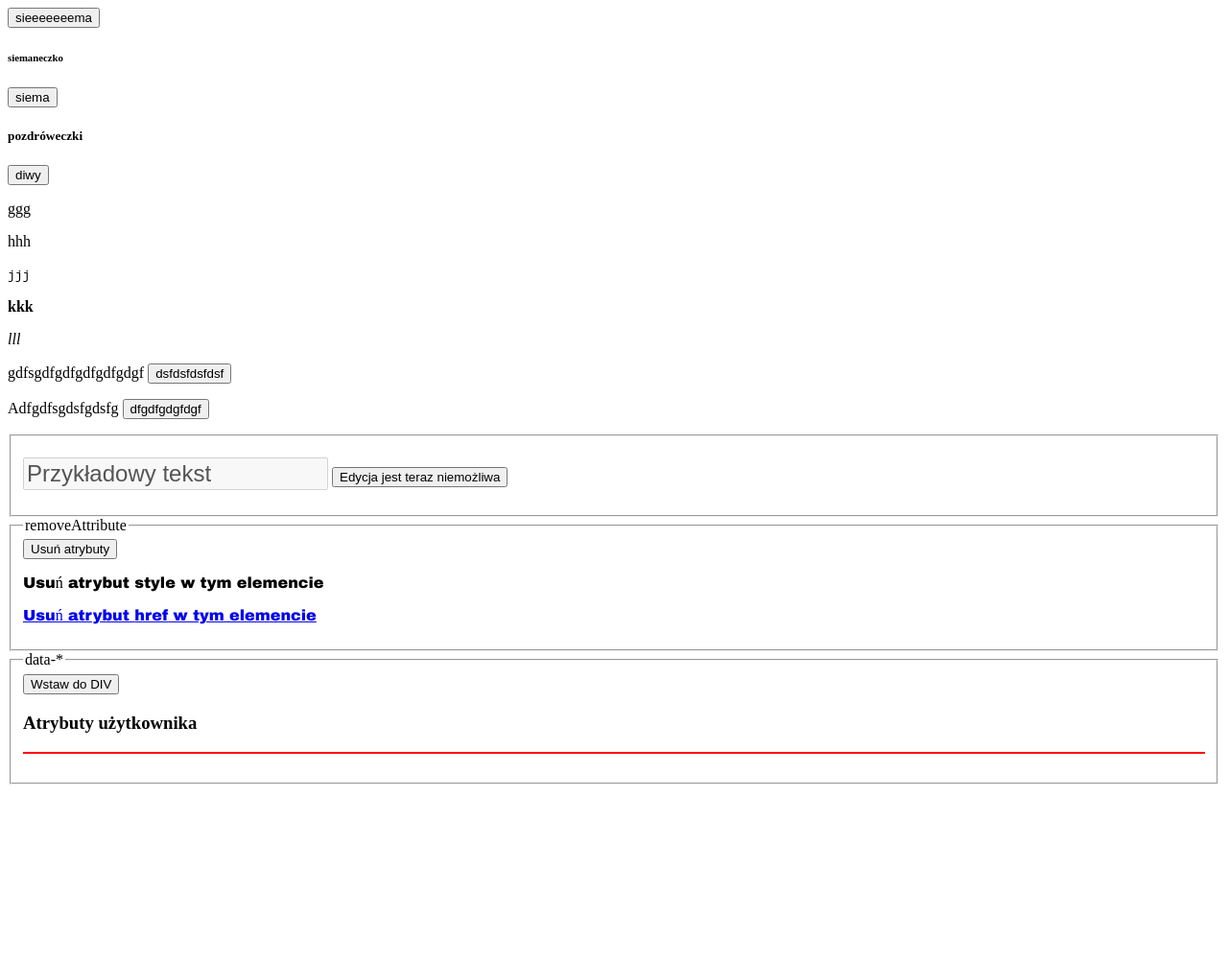
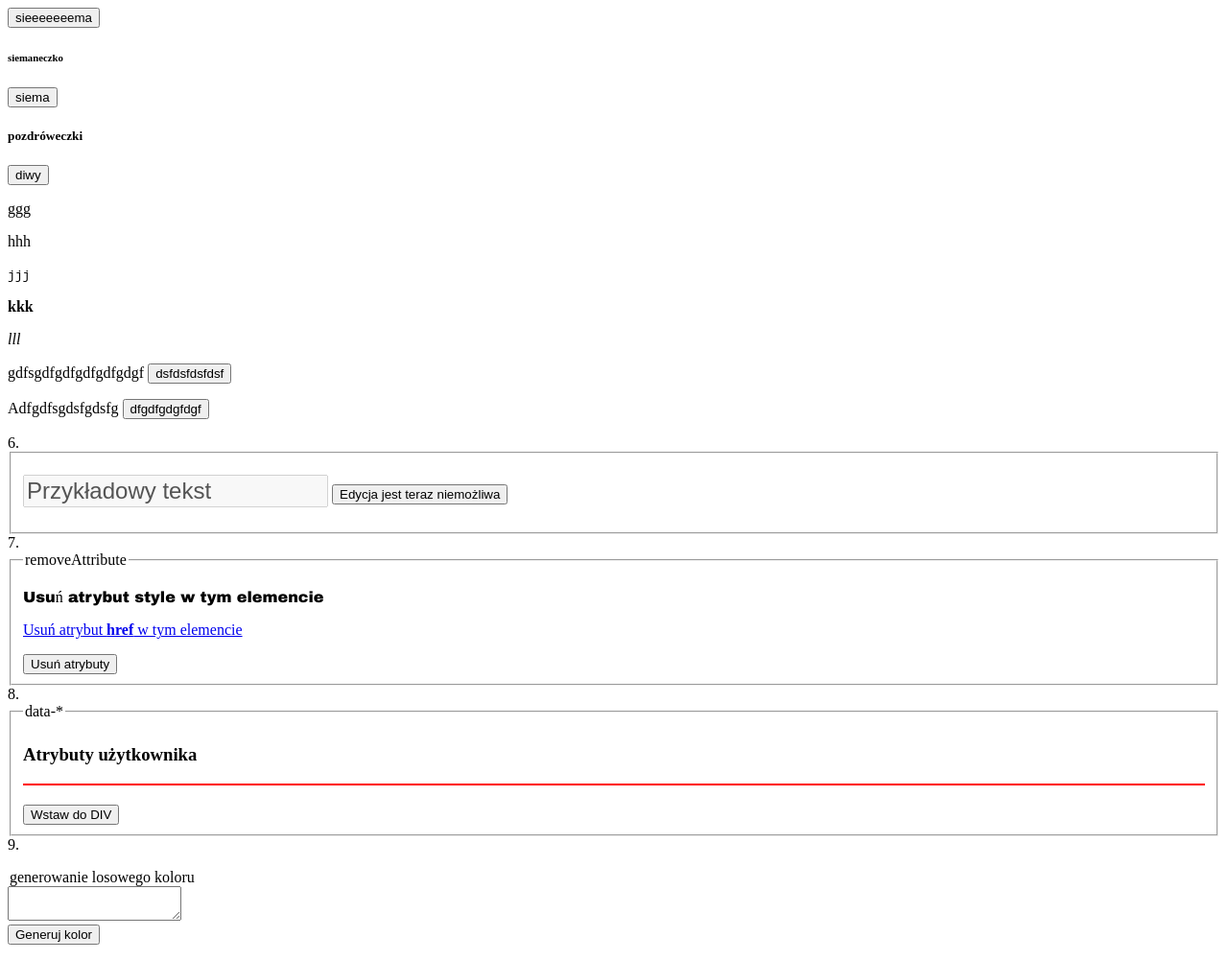
Before and after one commit to Paziu050/Witryny-JS, a plain HTML site: page 27.02.html in a window 1280 px wide. Shown: the whole page at 96% size. Before the commit the page ends 826 px from the top, so only its background shows below. Drawn offline with Linux system fonts and the light colour scheme.

Commit message:
Update and rename 24.02.html to 27.02.html

```diff
--- a/24.02.html
+++ b/27.02.html
@@ -5,7 +5,7 @@
     <meta http-equiv="X-UA-Compatible" content="IE=edge">
     <meta name="viewport" content="width=, initial-scale=1.0">
     <title>Document</title>
-    <script src="24.02.js" defer></script>
+    <script src="27.02.js" defer></script>
 </head>
 <body>
     <button id="przycisk">sieeeeeeema</button>
@@ -28,31 +28,49 @@
         Adfgdfsgdsfgdsfg
         <button id="przycisk5" type="button">dfgdfgdgfdgf</button>
     </p>
+    6.
     <fieldset>
     <p>
     <input disabled="disabled" id="inpucik" value="Przykładowy tekst"  style="font-size: x-large">
     <button id="przycisk6" type="button">Edycja jest teraz niemożliwa</button>
     </p>
 </fieldset>
+7.
 <fieldset>
     <legend>removeAttribute</legend>
-    <button id="nas">Usuń atrybuty</button>
-    <p id="2pac" style="font-family: 'Arial Black';">Usuń atrybut
-        <b>style</b> w tym elemencie
-    </p>
-    <p id="jay" style="font-family: 'Arial Black';"><a href="#" id="b.i.g">Usuń atrybut
-            <b>href</b> w tym elemencie</a></p>
+    <p id="remove-attribute-element" style="font-family: 'Arial Black';">
+    Usuń atrybut <b>style</b> w tym elemencie</p>
+    <p id="remove-attribute-container"><a href="#" id="sieeema">
+        Usuń atrybut <b>href</b> w tym elemencie
+    </a></p>
+    <button id="remove-attribute-button">Usuń atrybuty</button>
+</fieldset>
+8.
+<fieldset>
+    <legend>data-*</legend>
+    <h3 data-id="1024"
+    data-type="dodatkowa informacja"
+    data-value="Kim jesteśmy? Dokąd zmierzamy?"
+    data-born-date="2002-02-02"
+    data-relationship-status="to skomplikowane"
+    id="dataset-attributes-element">Atrybuty użytkownika</h3>
+    <div id="dataset-attributes-container"
+    style="border: 1px solid red; margin-bottom:20px;"></div>
+    <button id="dataset-attributes-button">Wstaw do DIV</button>
 </fieldset>
 
 
+</fieldset>
 
-<fieldset>
-    <legend>data-*</legend>
-    <button id="messi">Wstaw do DIV</button>
-    <h3 data-id="1024" data-type="dodatkowa informacja" data-value="Kim jesteśmy? Dokąd zmierzamy?"
-        data-born-date="2002-02-02" data-relationship-status="to skomplikowane" id="neymar">Atrybuty użytkownika
-    </h3>
-    <div id="ibra" style="border: 1px solid red ; margin-bottom: 20px;"></div>
-</fieldset>
+9.
+<p>
+    <legend>generowanie losowego koloru</legend>
+<textarea id="generate-color-element">
+
+</textarea>
+<br>
+
+<button id="przyciskV">Generuj kolor</button>
+</p>
 </body>
 </html>
```
